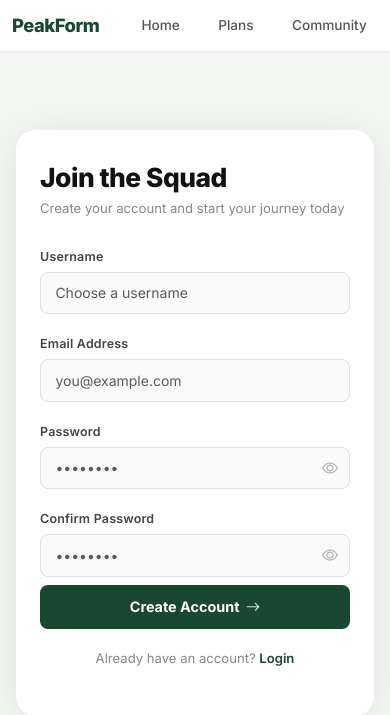
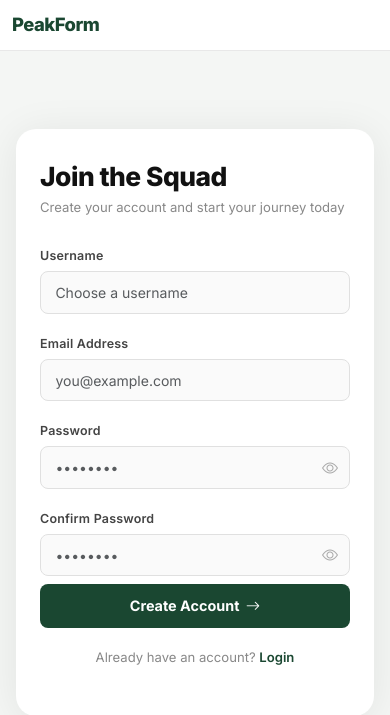
Before and after one commit to RobMaty/PeakForm, a Django app: page /accounts/register/ in a window 390 px wide. Shown: the top 715 px of the page. Run offline with Django 4.2, Linux system fonts and the light colour scheme.

Commit message:
fix ( frontend ) : fix bootstrap d-flex with important

```diff
--- a/templates/accounts/login.html
+++ b/templates/accounts/login.html
@@ -222,8 +222,8 @@
         }
 
         @media (max-width: 768px) {
-            .auth-nav .nav-links { display: none; }
-            .auth-nav .btn-register { display: none; }
+            .auth-nav .nav-links { display: none !important; }
+            .auth-nav .btn-register { display: none !important; }
         }
 
         .auth-footer {
--- a/templates/accounts/register.html
+++ b/templates/accounts/register.html
@@ -229,8 +229,8 @@
         }
 
         @media (max-width: 768px) {
-            .auth-nav .nav-links { display: none; }
-            .auth-nav .btn-login { display: none; }
+            .auth-nav .nav-links { display: none !important; }
+            .auth-nav .btn-login { display: none !important; }
         }
 
         .input-eye-wrap { position: relative; }
```
